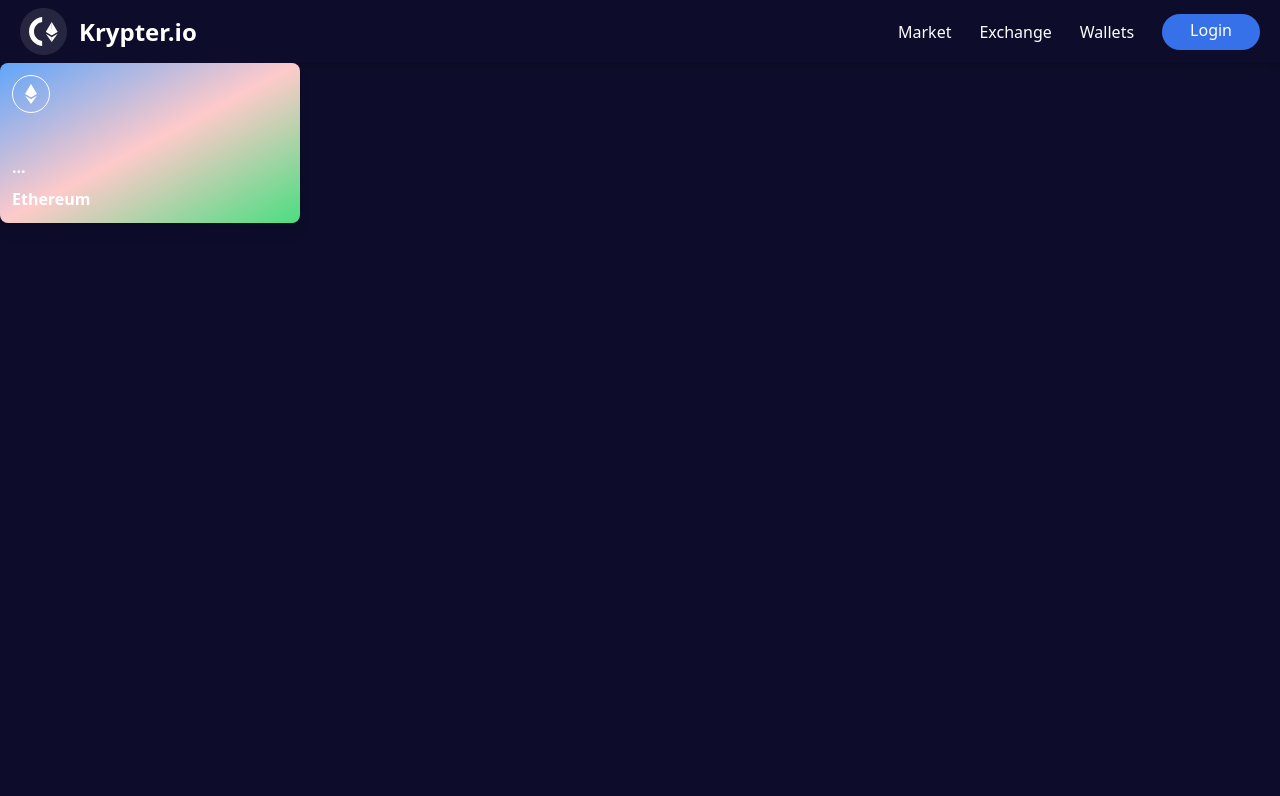
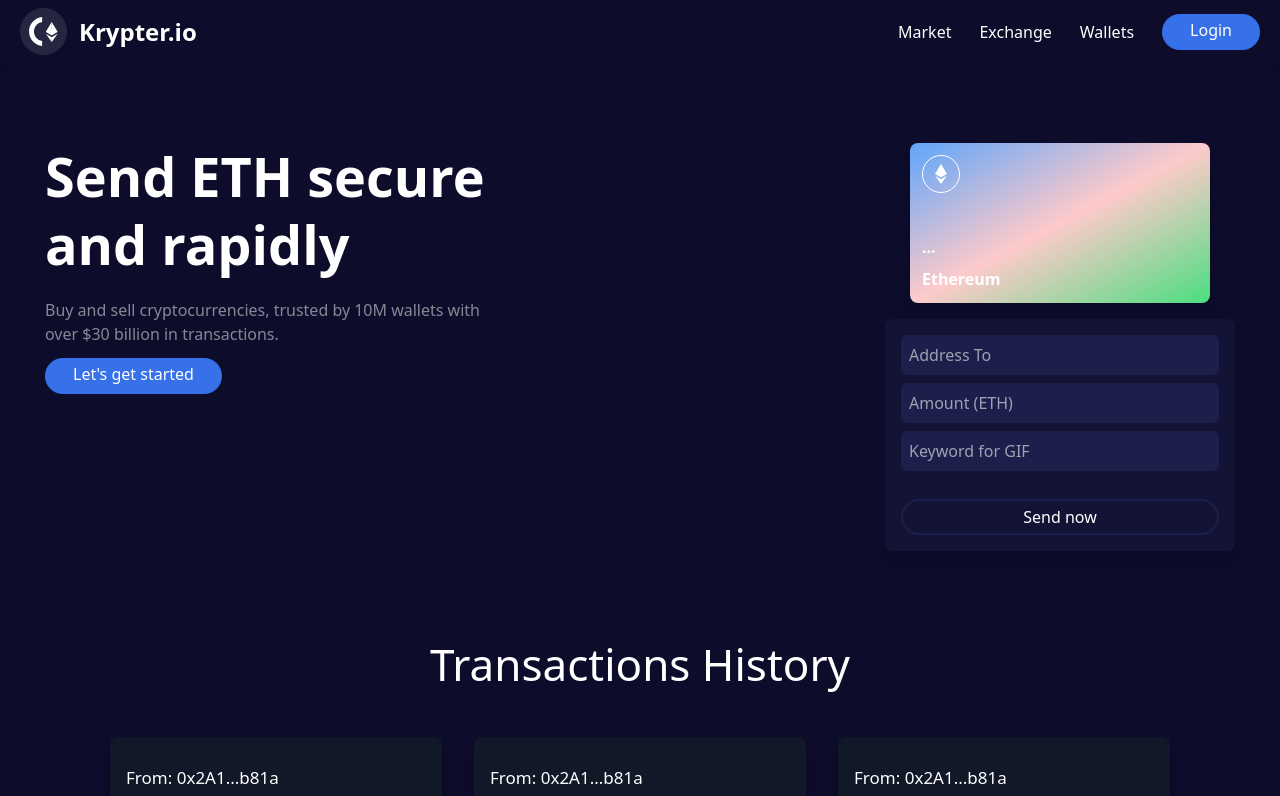
Before and after one commit to khrapunov967/react-eth-transaction-app, a React (Create React App) app: page / in a window 1280 px wide. Shown: the top 796 px of the page. Built offline with nearby package versions, Linux system fonts and the light colour scheme.

Commit message:
finalize rebuilding ui

```diff
--- a/src/App.js
+++ b/src/App.js
@@ -1,13 +1,15 @@
 import React from "react";
-import EthereumCard from "./components/EthereumCard";
 import Header from "./components/Header";
+import MainSection from "./components/MainSection";
+import TransactionsHistorySection from "./components/TransactionsHistorySection";
 
 
 function App() {
   return (
-    <div className="max-w-[1440px] my-0 mx-auto mb-[20px]">
+    <div className="max-w-[1440px] my-0 mx-auto">
       <Header />
-      <EthereumCard />
+      <MainSection />
+      <TransactionsHistorySection />
     </div>
   );
 }
--- /dev/null
+++ b/src/components/DateContainer.jsx
@@ -0,0 +1,11 @@
+import React from "react";
+
+const DateContainer = () => {
+    return (
+        <div className="rounded-[32px] bg-black w-1/2 p-3 flex justify-center shadow-lg">
+            <p className="text-blue-300 font-bold">25.02.2022</p>
+        </div>
+    );
+};
+
+export default DateContainer;
--- a/src/components/EthereumCard.jsx
+++ b/src/components/EthereumCard.jsx
@@ -3,7 +3,7 @@
 
 const EthereumCard = () => {
     return (
-        <div className="flex flex-col justify-between w-[300px] h-[160px] rounded-lg shadow-lg p-3 bg-gradient-to-tl from-green-400 via-red-200 to-blue-400">
+        <div className="cursor-pointer flex flex-col justify-between w-[300px] h-[160px] rounded-lg shadow-lg p-3 bg-gradient-to-tl from-green-400 via-red-200 to-blue-400">
             <div className="w-full flex">
                 <img
                     src={EthereumImage}
--- a/src/components/Header.jsx
+++ b/src/components/Header.jsx
@@ -4,7 +4,7 @@
 
 const Header = () => {
     return (
-        <header className="w-full flex justify-between items-center py-2 px-5 shadow-md">
+        <header className="w-full flex justify-between items-center py-2 px-5 shadow-md mb-[80px]">
 
             <div className="flex gap-3 items-center">
                 <img src={LogoImage} alt="Logo Image" width={"47px"} height={"47px"}/>
--- /dev/null
+++ b/src/components/MainSection.jsx
@@ -0,0 +1,23 @@
+import React from "react";
+import EthereumCard from "./EthereumCard";
+import SendPaymentForm from "./SendPaymentForm";
+import BlueRoundedButton from "./UI/BlueRoundedButton";
+
+const MainSection = () => {
+    return (
+        <main className="w-full flex px-[45px] justify-between mb-[80px]">
+            <section className="max-w-[450px]">
+                <h2 className="text-white text-[54px] font-bold leading-tight mb-5">Send ETH secure and rapidly</h2>
+                <p className="text-white opacity-50 mb-3">Buy and sell cryptocurrencies, trusted by 10M wallets with over $30 billion in transactions.</p>
+                <BlueRoundedButton title={"Let's get started"}/>
+            </section>
+
+            <section className="flex flex-col items-center gap-4">
+                <EthereumCard />
+                <SendPaymentForm />
+            </section>
+        </main>
+    );
+};
+
+export default MainSection;
--- /dev/null
+++ b/src/components/SendPaymentForm.jsx
@@ -0,0 +1,15 @@
+import React from "react";
+
+const SendPaymentForm = () => {
+    return (
+        <form action="#" className="bg-[#131336] flex flex-col gap-2 p-4 rounded-lg shadow-lg w-[350px]">
+            <input type="text" name="addressTo" placeholder="Address To" className="outline-none p-2 bg-[#1e1e4d] text-white rounded-md"/>
+            <input type="text" name="addressTo" placeholder="Amount (ETH)" className="outline-none p-2 bg-[#1e1e4d] text-white rounded-md"/>
+            <input type="text" name="addressTo" placeholder="Keyword for GIF" className="outline-none p-2 bg-[#1e1e4d] text-white rounded-md"/>
+
+            <button className="mt-5 w-full border-solid border-[2px] border-[#1e1e4d] text-white py-1 rounded-[32px]">Send now</button>
+        </form>
+    );
+};
+
+export default SendPaymentForm;
--- /dev/null
+++ b/src/components/TransactionsHistoryItem.jsx
@@ -0,0 +1,22 @@
+import React from "react";
+import DateContainer from "./DateContainer";
+
+const TransactionsHistoryItem = () => {
+    return (
+        <div className="flex flex-col bg-gray-900 shadow-lg rounded-lg px-4 pt-7">
+            <div className="mb-3">
+                <p className="text-white text-[17px]">From: 0x2A1...b81a</p>
+                <p className="text-white text-[17px]">To: 0x2A1...b81a</p>
+                <p className="text-white text-[17px]">Amount: 1.5 ETH</p>
+            </div>
+
+            <img src="https://media.giphy.com/media/QnU6mOrBbElaIQz4Fe/giphy.gif" className="w-[300px] h-[300px] rounded-lg"/>
+
+            <div className="w-full flex justify-center relative z-10 top-[-25px]">
+                <DateContainer />
+            </div>
+        </div>
+    );
+};
+
+export default TransactionsHistoryItem;
--- /dev/null
+++ b/src/components/TransactionsHistorySection.jsx
@@ -0,0 +1,24 @@
+import React from "react";
+import TransactionsHistoryItem from "./TransactionsHistoryItem";
+
+const TransactionsHistorySection = () => {
+    return (
+        <section className="w-full flex flex-col items-center mb-[50px] px-5">
+            <h2 className="text-white text-[44px] mb-10">Transactions History</h2>
+
+            <section className="w-full flex flex-wrap gap-[32px] justify-center">
+                <TransactionsHistoryItem />
+                <TransactionsHistoryItem />
+                <TransactionsHistoryItem />
+                <TransactionsHistoryItem />
+                <TransactionsHistoryItem />
+                <TransactionsHistoryItem />
+                <TransactionsHistoryItem />
+                <TransactionsHistoryItem />
+                <TransactionsHistoryItem />
+            </section>
+        </section>
+    );
+};
+
+export default TransactionsHistorySection;
```
Also changed, not shown: src/index.css (line endings or trailing spaces).
